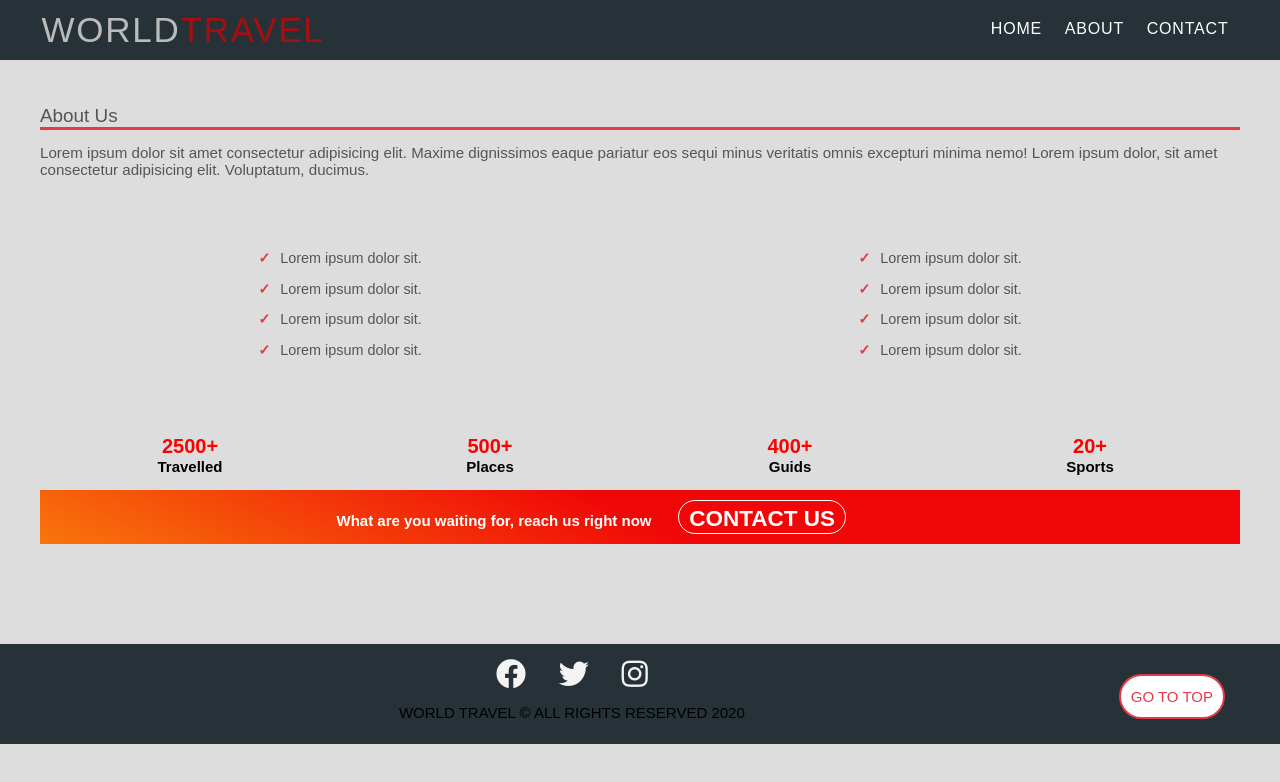
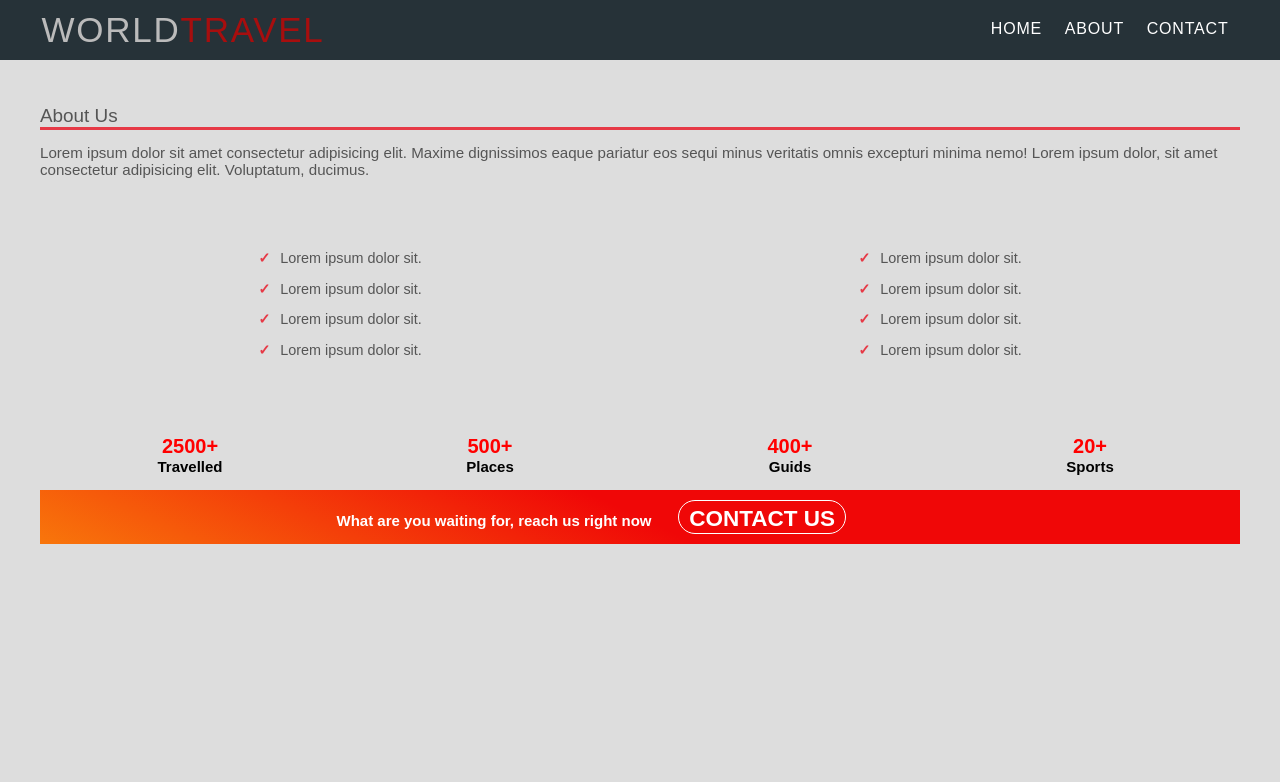
Before and after one commit to Atulhackit/worldtravel, a plain HTML site: page about.html in a window 1280 px wide. Drawn offline with Linux system fonts and the light colour scheme.

Commit message:
Update about.html

```diff
--- a/about.html
+++ b/about.html
@@ -70,16 +70,6 @@
                 <a href="contact.html" class="btn btn-primary">CONTACT US</a>
             </p>
         </div>
-        <footer class="footer-section">
-            <div class="container">
-                <div class="social-media-links">
-                    <i class="fab fa-facebook text-light fa-3x"></i>
-                    <i class="fab fa-twitter text-light fa-3x"></i>
-                    <i class="fab fa-instagram text-light fa-3x"></i>
-                    <a href="#top" class="top bg-heading text-red btn btn-primary" >Go to top</a>
-                </div>
-            <p class="md-heading">world travel &copy; all rights reserved 2020</p>
-            </div>
-         </footer>
+
 </body>
 </html>
```
